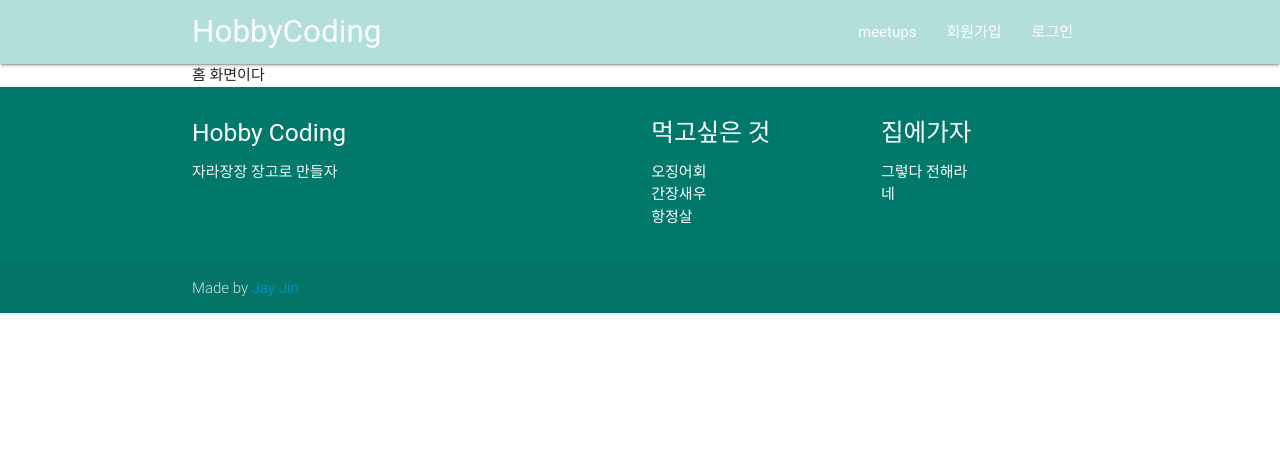
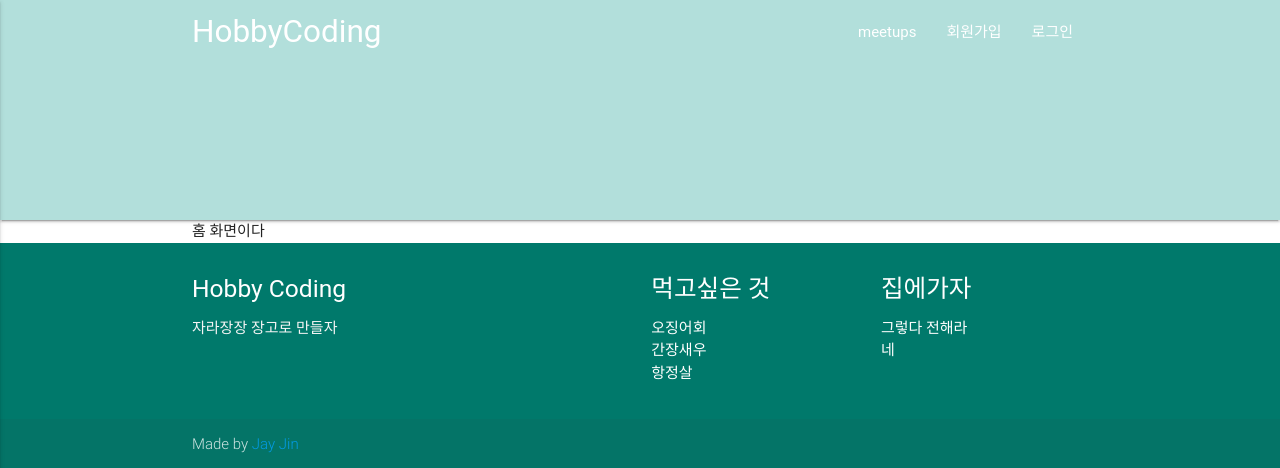
Before and after one commit to milooy/hobbycoding, a Django app: page / in a window 1280 px wide. Shown: the top 468 px of the page. Run offline with Django 3.2, Linux system fonts and the light colour scheme; parts of the project's set-up code (start-up, migrations or seed data) failed here and were passed over; some libraries are stand-ins or nearby versions; some web fonts are replaced.

Commit message:
main nav design

```diff
--- a/hobbycoding/static/css/base.css
+++ b/hobbycoding/static/css/base.css
@@ -1 +1 @@
-#map{width:100%;height:300px}#target{width:345px}.controls{margin-top:10px;border:1px solid transparent;border-radius:2px 0 0 2px;box-sizing:border-box;-moz-box-sizing:border-box;height:32px;outline:none;box-shadow:0 2px 6px rgba(0,0,0,0.3)}#pac-input{background-color:#fff;font-family:Roboto;font-size:15px;font-weight:300;margin-left:12px;padding:0 11px 0 13px;text-overflow:ellipsis;width:300px}#pac-input:focus{border-color:#4d90fe}.pac-container{font-family:Roboto}#type-selector{color:#fff;background-color:#4d90fe;padding:5px 11px 0px 11px}#type-selector label{font-family:Roboto;font-size:13px;font-weight:300}nav.nav-main ul#nav-top li.user-info img{width:30px}
+#map{width:100%;height:300px}#target{width:345px}.controls{margin-top:10px;border:1px solid transparent;border-radius:2px 0 0 2px;box-sizing:border-box;-moz-box-sizing:border-box;height:32px;outline:none;box-shadow:0 2px 6px rgba(0,0,0,0.3)}#pac-input{background-color:#fff;font-family:Roboto;font-size:15px;font-weight:300;margin-left:12px;padding:0 11px 0 13px;text-overflow:ellipsis;width:300px}#pac-input:focus{border-color:#4d90fe}.pac-container{font-family:Roboto}#type-selector{color:#fff;background-color:#4d90fe;padding:5px 11px 0px 11px}#type-selector label{font-family:Roboto;font-size:13px;font-weight:300}nav.nav-main{height:220px}nav.nav-main ul#nav-top li.user-info img{width:30px}nav.nav-main ul#nav-mobile li.user-info img{width:30px}
--- a/hobbycoding/static/js/base.js
+++ b/hobbycoding/static/js/base.js
@@ -0,0 +1 @@
+$('.button-collapse').sideNav();
--- a/hobbycoding/static/less/base.less
+++ b/hobbycoding/static/less/base.less
@@ -1,6 +1,7 @@
 @import (once) "var.less";
 @import (once) "common.less";
 @import (once) "meetup.less";
+@import (once) "home.less";
 
 nav.nav-main {
   ul#nav-top {
@@ -11,6 +12,10 @@ nav.nav-main {
     }
   }
   ul#nav-mobile {
-
+    li.user-info {
+      img {
+        width: 30px;
+      }
+    }
   }
 }
--- /dev/null
+++ b/hobbycoding/static/less/home.less
@@ -0,0 +1,3 @@
+nav.nav-main {
+  height: 220px;
+}
--- a/hobbycoding/static/less/meetup.less
+++ b/hobbycoding/static/less/meetup.less
@@ -4,9 +4,11 @@
   width: 100%;
   height: 300px;
 }
+
 #target {
   width: 345px;
 }
+
 .controls {
   margin-top: 10px;
   border: 1px solid transparent;
--- a/hobbycoding/templates/base.html
+++ b/hobbycoding/templates/base.html
@@ -78,9 +78,15 @@
                         <li><a href="/login">로그인</a></li>
                     {% endif %}
                 </ul>
-
                 <ul id="nav-mobile" class="side-nav">
-                    <li><a href="#">Navbar Link</a></li>
+                    <li><a href="/meetup">meetups</a></li>
+                    {% if user.is_authenticated %}
+                        <li class="user-info"><a href="#"><img src="{{ user.avatar.url }}"/>{{ user.email }}</a></li>
+                        <li><a href="/logout">로그아웃</a></li>
+                    {% else %}
+                        <li><a href="/signup">회원가입</a></li>
+                        <li><a href="/login">로그인</a></li>
+                    {% endif %}
                 </ul>
                 <a href="#" data-activates="nav-mobile" class="button-collapse"><i class="material-icons">menu</i></a>
             </div>
--- a/meetup/static/js/meetup.js
+++ b/meetup/static/js/meetup.js
@@ -1,6 +1,4 @@
-console.log("haha");
 function initAutocomplete() {
-    console.log("haha2");
     var map = new google.maps.Map(document.getElementById('map'), {
         center: {lat: -33.8688, lng: 151.2195},
         zoom: 13,
```
